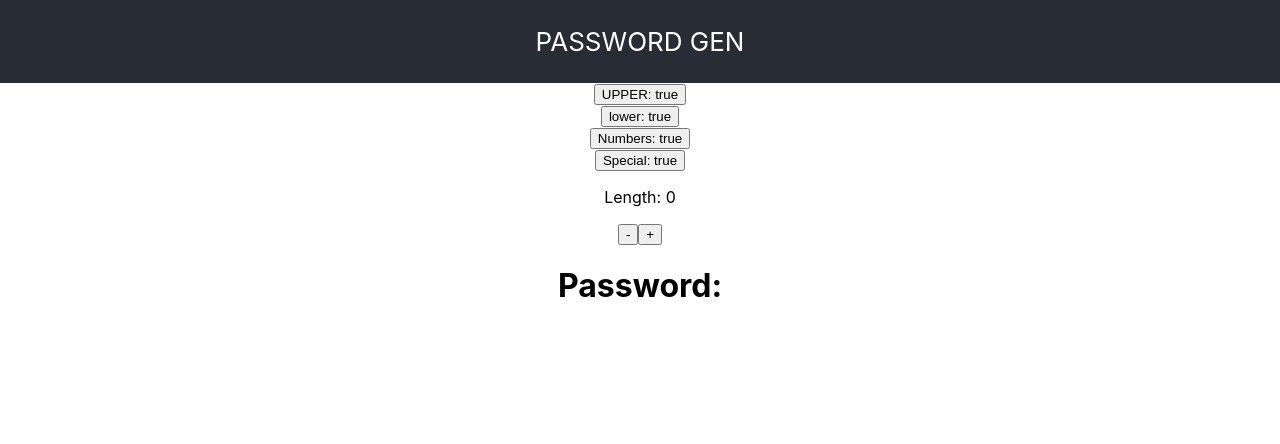
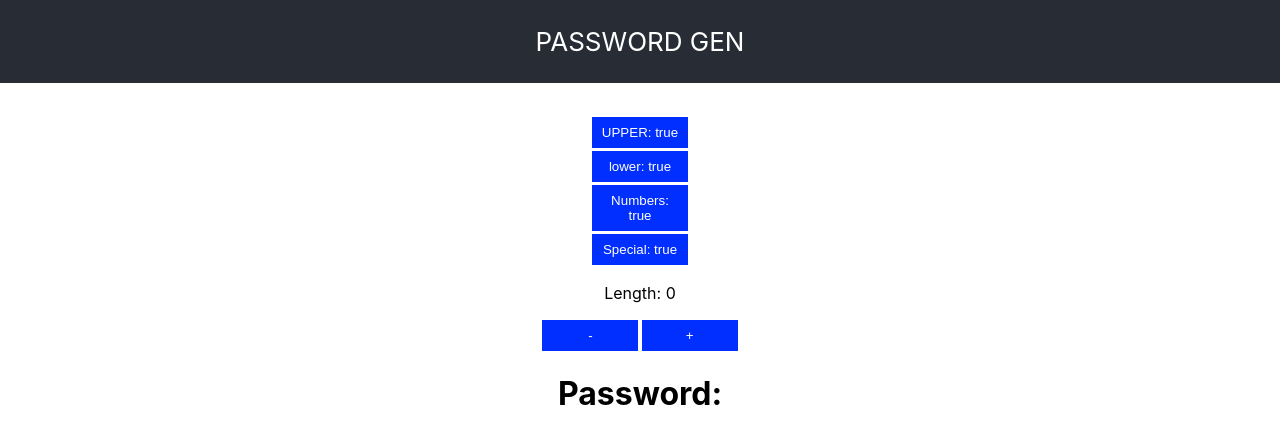
Before and after one commit to Tom-Mac1/passwordChallenge, a React (Create React App) app: page / in a window 1280 px wide. Shown: the top 444 px of the page. Built offline with nearby package versions, Linux system fonts and the light colour scheme.

Commit message:
css changes

```diff
--- a/src/Components/Hero/Hero.css
+++ b/src/Components/Hero/Hero.css
@@ -0,0 +1,15 @@
+.Options{
+    padding-top: 2rem;
+}
+.Btn{
+    padding: 0.5rem;
+    margin: 0.1rem;
+    color: white;
+    background-color: rgb(0, 47, 255);
+    border: none;
+    width: 6rem;
+}
+.Btn:hover{
+    cursor: pointer;
+    background-color: rgb(3, 3, 182);
+}
--- a/src/Components/Hero/Hero.js
+++ b/src/Components/Hero/Hero.js
@@ -1,5 +1,5 @@
 /* Need to be able to set length, and choose certain characters to exclude (upper, lower, special, numerical)*/
-
+import "./Hero.css";
 import { useState } from "react";
 
 function Pass(length, upperVar, lowerVar, numsVar, specVar) {
@@ -37,17 +37,17 @@ function Hero() {
     return(
         <div className="HeroPage">
             <div className="Options">
-                <button onClick={() => upper === "true" ? setUpper("false") : setUpper("true")}>UPPER: {upper}</button>
+                <button className="Btn" onClick={() => upper === "true" ? setUpper("false") : setUpper("true")}>UPPER: {upper}</button>
                 <br/>
-                <button onClick={() => lower === "true" ? setLower("false") : setLower("true")}>lower: {lower}</button>
+                <button className="Btn" onClick={() => lower === "true" ? setLower("false") : setLower("true")}>lower: {lower}</button>
                 <br/>
-                <button onClick={() => numbers === "true" ? setNumbers("false") : setNumbers("true")}>Numbers: {numbers}</button>
+                <button className="Btn" onClick={() => numbers === "true" ? setNumbers("false") : setNumbers("true")}>Numbers: {numbers}</button>
                 <br/>
-                <button onClick={() => special === "true" ? setSpecial("false") : setSpecial("true")}>Special: {special}</button>
+                <button className="Btn" onClick={() => special === "true" ? setSpecial("false") : setSpecial("true")}>Special: {special}</button>
                 <br/>
                 <p>Length: {length}</p>
-                <button onClick={() => length === 0 ? setLength(length) : setLength(length-1)}>-</button>
-                <button onClick={() => setLength(length+1)}>+</button>
+                <button className="Btn" onClick={() => length === 0 ? setLength(length) : setLength(length-1)}>-</button>
+                <button className="Btn" onClick={() => setLength(length+1)}>+</button>
             </div>
             <div className="selector">
                 <h1>Password: </h1>
```
